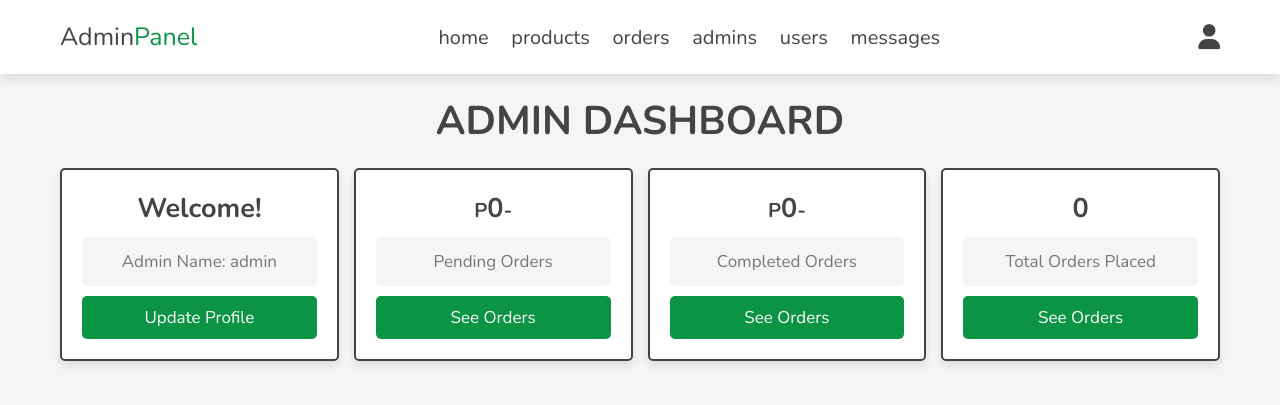
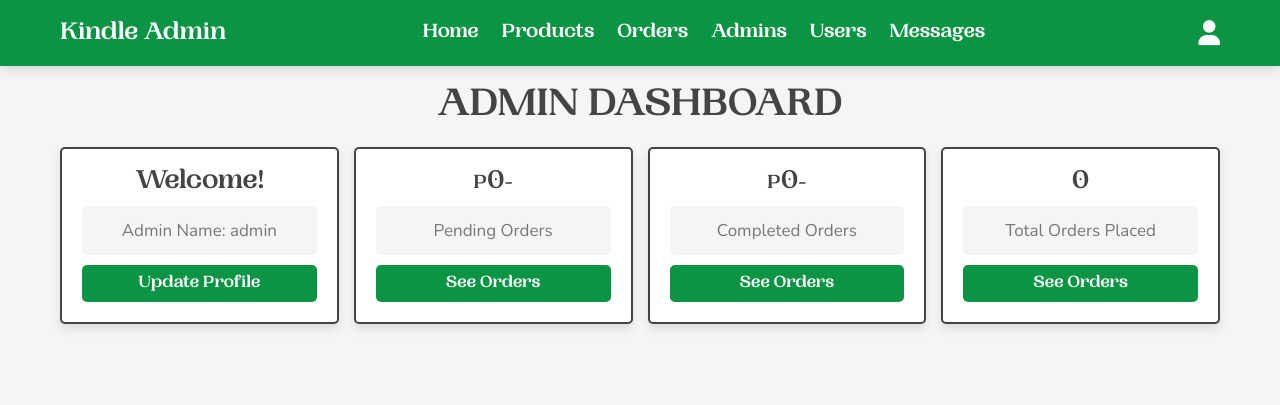
Before and after one commit to Vinzaghi/KindlePHWebApp, a PHP site: page /admin/dashboard.php in a window 1280 px wide. Shown: the top 405 px of the page. Run offline with PHP 8.4, Linux system fonts and the light colour scheme; a user stored in the database is signed in; data comes from the database, SQL or seed files in the repository; data that the repository does not hold is empty; some libraries are stand-ins or nearby versions.

Commit message:
Modified Header

```diff
--- a/120p/components/admin_header.php
+++ b/120p/components/admin_header.php
@@ -10,20 +10,21 @@
       }
    }
 ?>
+<link rel="stylesheet" href="../css/admin_styles.css">
 
 <header class="header">
 
    <section class="flex">
 
-      <a href="../admin/dashboard.php" class="logo">Admin<span>Panel</span></a>
+      <a href="../admin/dashboard.php" class="logo">Kindle Admin</a>
 
       <nav class="navbar">
-         <a href="../admin/dashboard.php">home</a>
-         <a href="../admin/products.php">products</a>
-         <a href="../admin/placed_orders.php">orders</a>
-         <a href="../admin/admin_accounts.php">admins</a>
-         <a href="../admin/users_accounts.php">users</a>
-         <a href="../admin/messages.php">messages</a>
+         <a href="../admin/dashboard.php">Home</a>
+         <a href="../admin/products.php">Products</a>
+         <a href="../admin/placed_orders.php">Orders</a>
+         <a href="../admin/admin_accounts.php">Admins</a>
+         <a href="../admin/users_accounts.php">Users</a>
+         <a href="../admin/messages.php">Messages</a>
       </nav>
 
       <div class="icons">
@@ -37,13 +38,13 @@
             $select_profile->execute([$admin_id]);
             $fetch_profile = $select_profile->fetch(PDO::FETCH_ASSOC);
          ?>
-         <p><?= $fetch_profile['name']; ?></p>
-         <a href="../admin/update_profile.php" class="btn">update profile</a>
+         <p>Hello, <?= $fetch_profile['name']; ?>!</p>
+         <a href="../admin/update_profile.php" class="btn">Update Profile</a>
+
          <div class="flex-btn">
-            <a href="../admin/register_admin.php" class="option-btn">register</a>
-            <a href="../admin/admin_login.php" class="option-btn">login</a>
+            <a href="../admin/register_admin.php" class="option-btn">Register Admin</a>
          </div>
-         <a href="../components/admin_logout.php" class="delete-btn" onclick="return confirm('logout from the website?');">logout</a>
+         <a href="../components/admin_logout.php" class="delete-btn" onclick="return confirm('Logout from the Admin Page?');">Logout</a>
       </div>
 
    </section>
```
